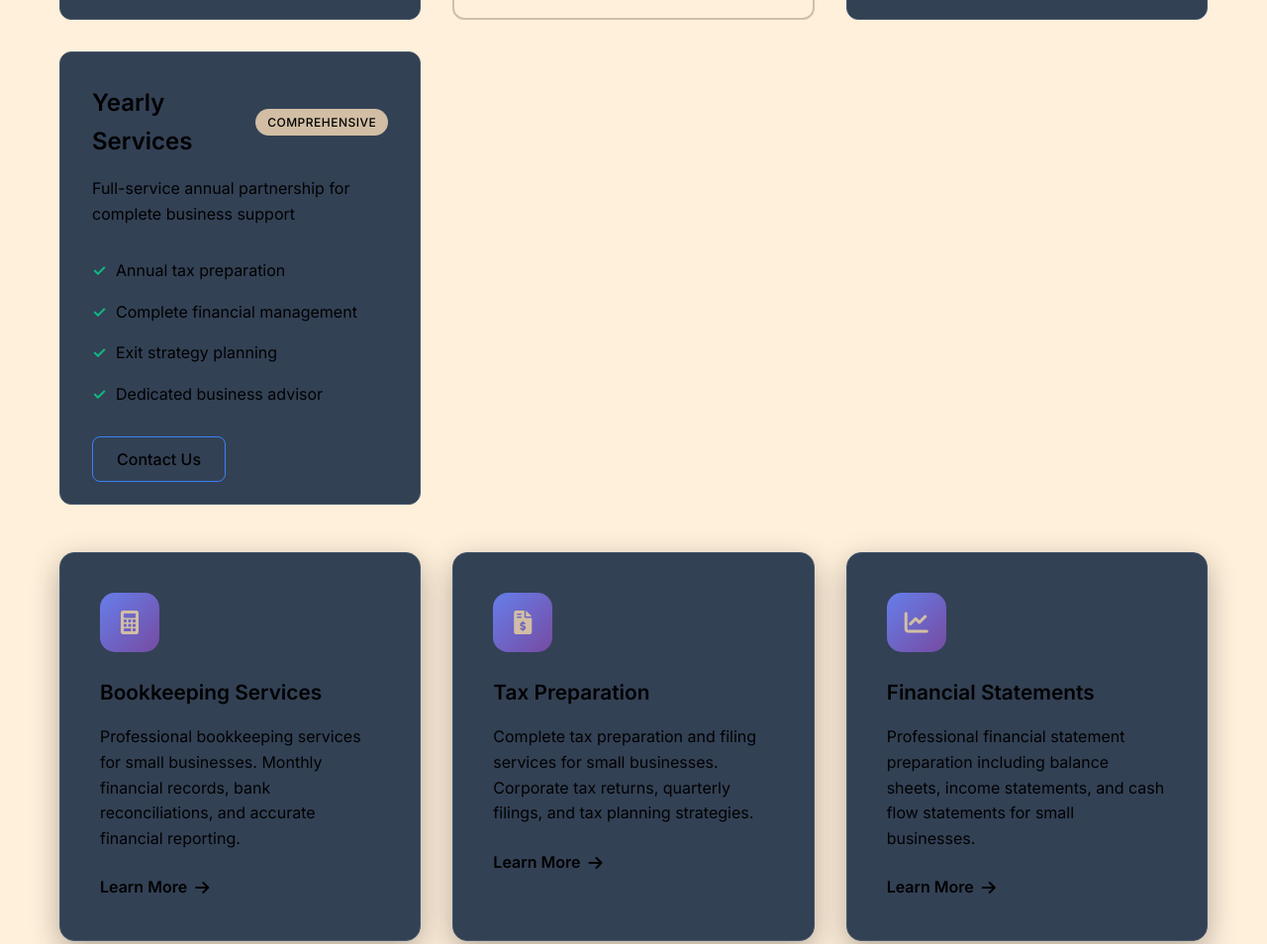
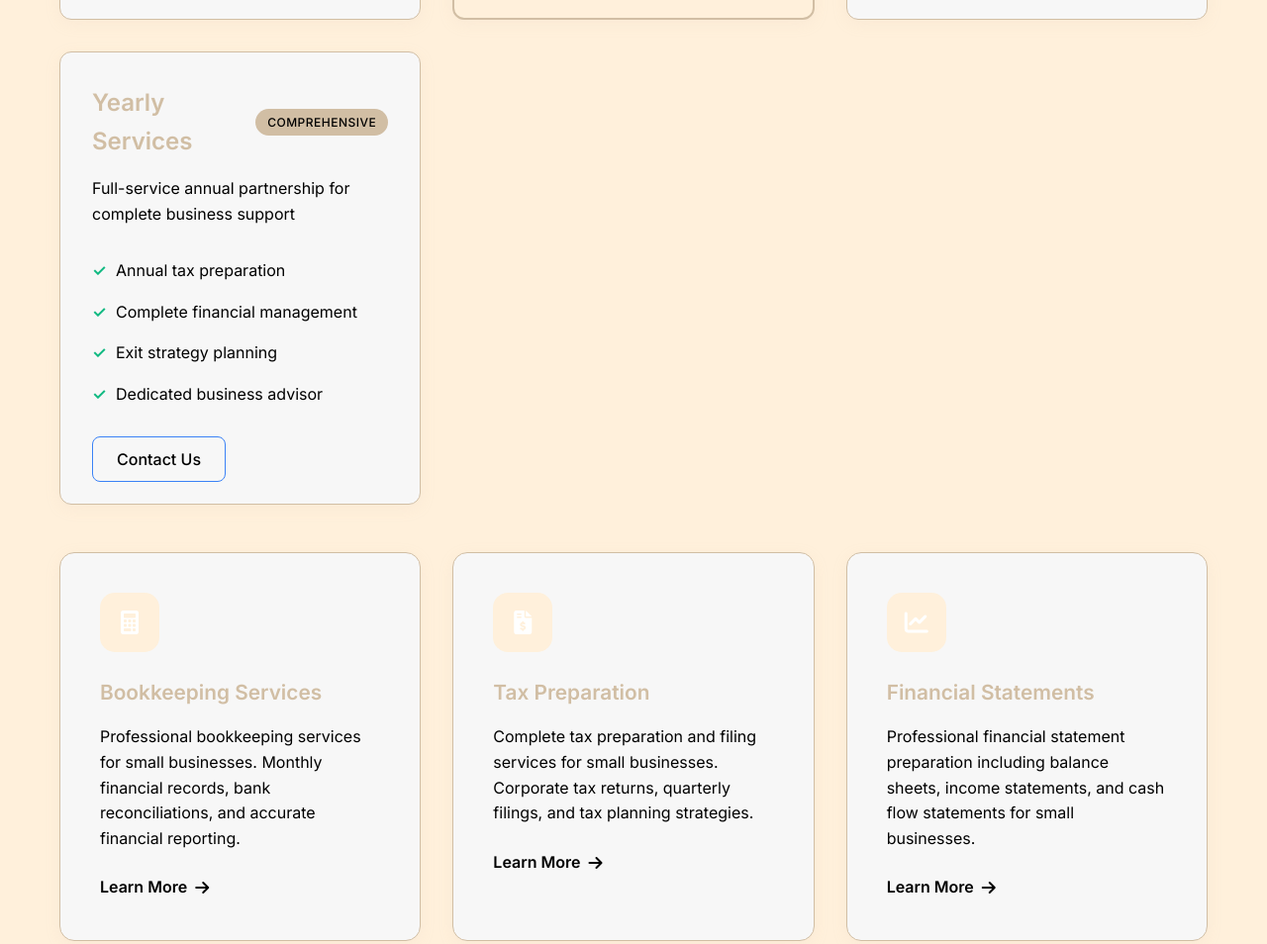
Before and after one commit to harmstrong81/small-business-accounting-pro, a plain HTML site: page index.html in a window 1280 px wide. Shown: the part 1518-2472 px from the top of the page at 99% size. Drawn offline with Linux system fonts and the light colour scheme.

Commit message:
Update tile/card styles to fit custom theme (cream, brown, off-white, black)

```diff
--- a/styles.css
+++ b/styles.css
@@ -975,6 +975,13 @@ body, h1, h2, h3, h4, h5, h6, p, a, span, li, label, input, select, textarea, .s
     color: var(--black) !important;
 }
 
+.service-card, .tier-card, .testimonial-card, .hero-card, .process-step, .feature {
+    background: var(--off-white) !important;
+    color: var(--black) !important;
+    border: 1px solid var(--brown) !important;
+    box-shadow: 0 4px 16px rgba(209, 190, 164, 0.10);
+}
+
 .tier-card.featured {
     background: var(--cream) !important;
     border: 2px solid var(--brown) !important;
@@ -985,6 +992,16 @@ body, h1, h2, h3, h4, h5, h6, p, a, span, li, label, input, select, textarea, .s
     color: var(--black) !important;
 }
 
-.service-icon i, .feature i {
+.service-icon, .feature i, .hero-card i {
+    background: var(--cream) !important;
+    color: var(--brown) !important;
+    border-radius: 15px;
+}
+
+.service-card h3, .tier-header h3, .testimonial-card h3, .process-step h3, .feature span {
     color: var(--brown) !important;
 }
+
+.service-card p, .tier-card p, .testimonial-card p, .process-step p {
+    color: var(--black) !important;
+}
```
